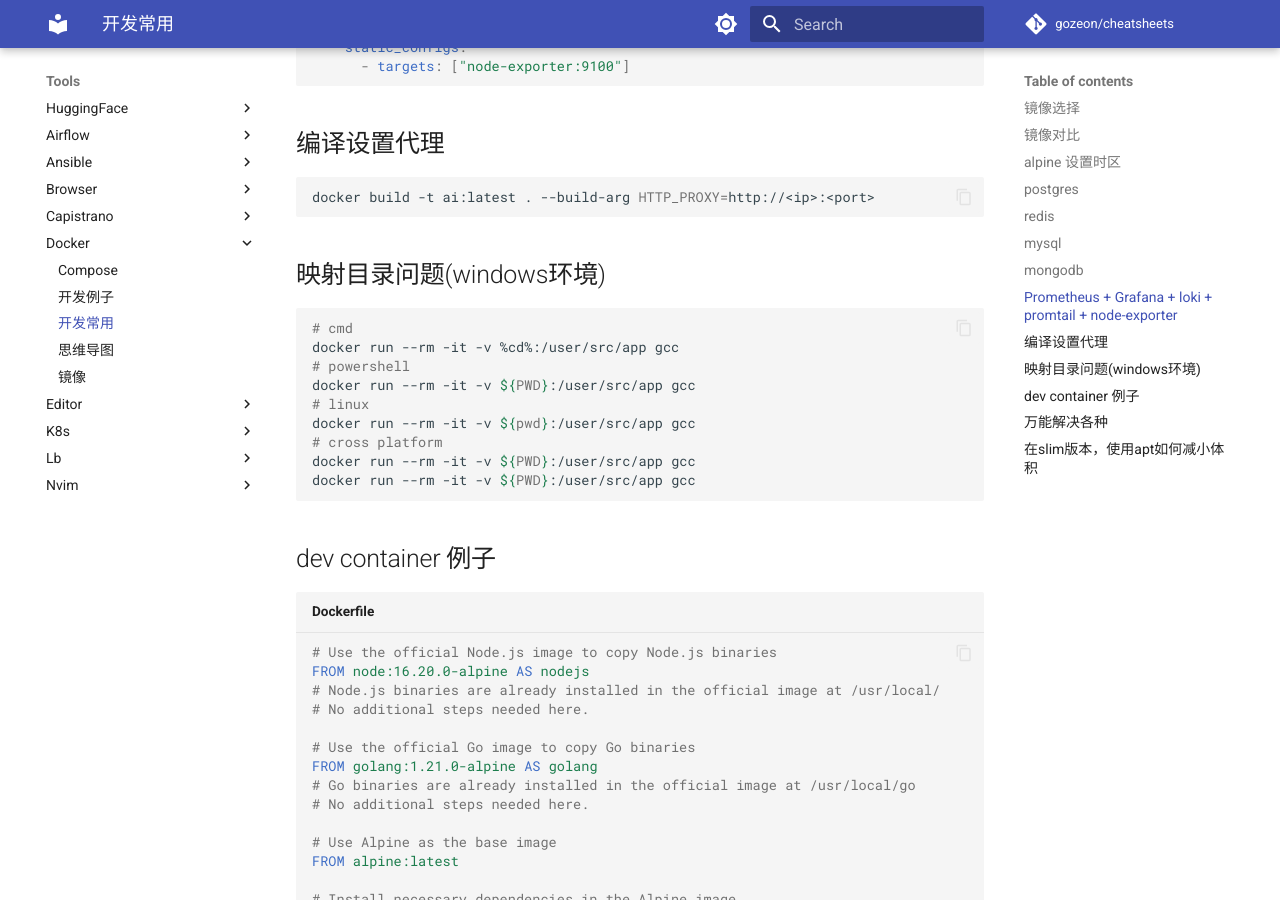
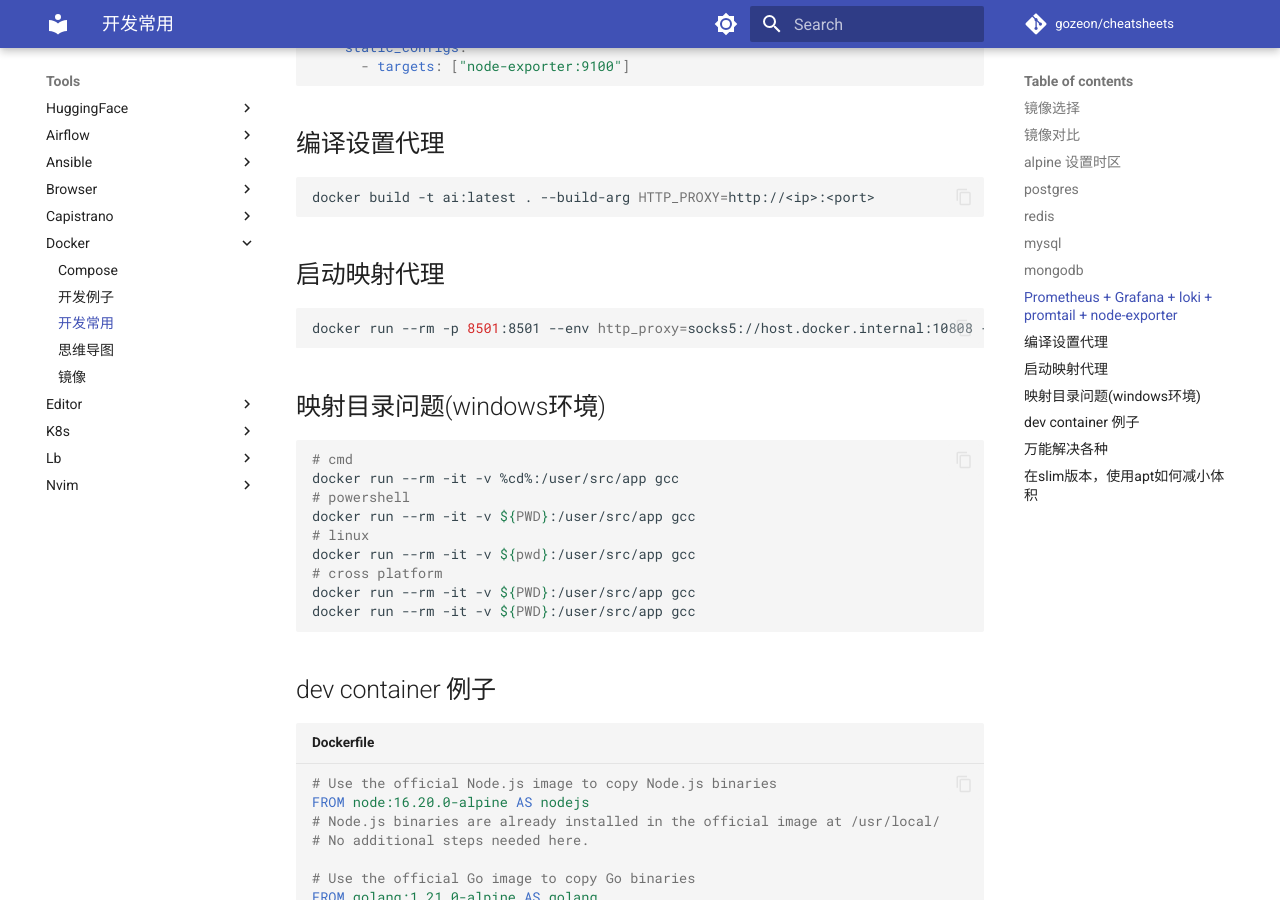
Before and after one commit to gozeon/cheatsheets, an MkDocs documentation site: the page built from docs/tools/docker/开发常用.md, in a window 1280 px wide and 900 px high, scrolled down 3453 px. Built offline with MkDocs 1.6.1 and Material for MkDocs 9.7.7, drawn with Linux system fonts in a browser that asks for light colours; comment, search, counter and statistics services are not loaded.

Commit message:
Update 开发常用.md

````diff
--- a/docs/tools/docker/开发常用.md
+++ b/docs/tools/docker/开发常用.md
@@ -157,6 +157,12 @@ scrape_configs:
 docker build -t ai:latest . --build-arg HTTP_PROXY=http://<ip>:<port>
 ```
 
+## 启动映射代理
+
+```bash
+docker run --rm -p 8501:8501 --env http_proxy=socks5://host.docker.internal:10808 --env https_proxy=socks5://host.docker.internal:10808 --env all_proxy=socks5://host.docker.internal:10808 --gpus all rqlove/videolingo:latest
+```
+
 ## 映射目录问题(windows环境)
 
 ```bash
````
